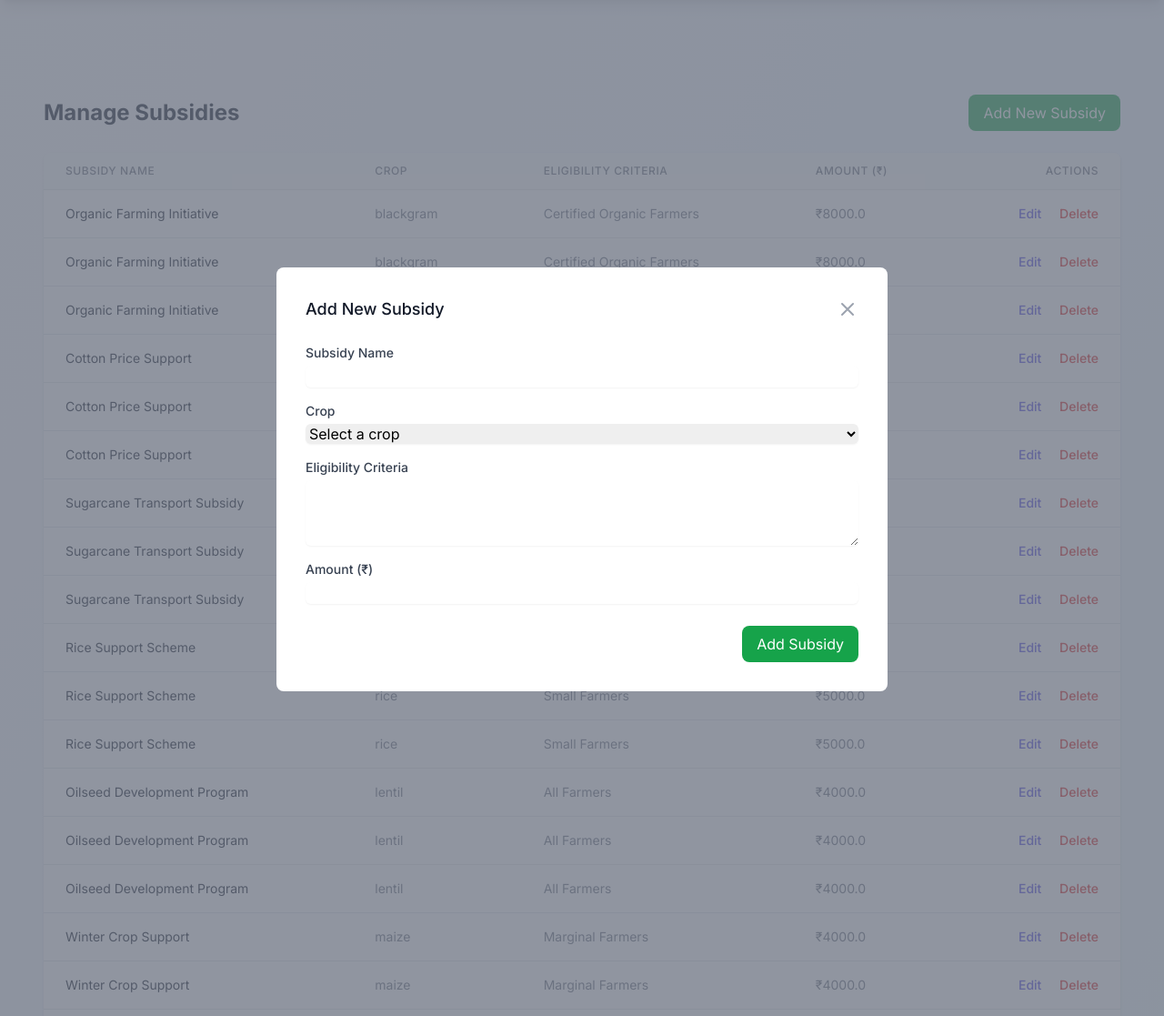
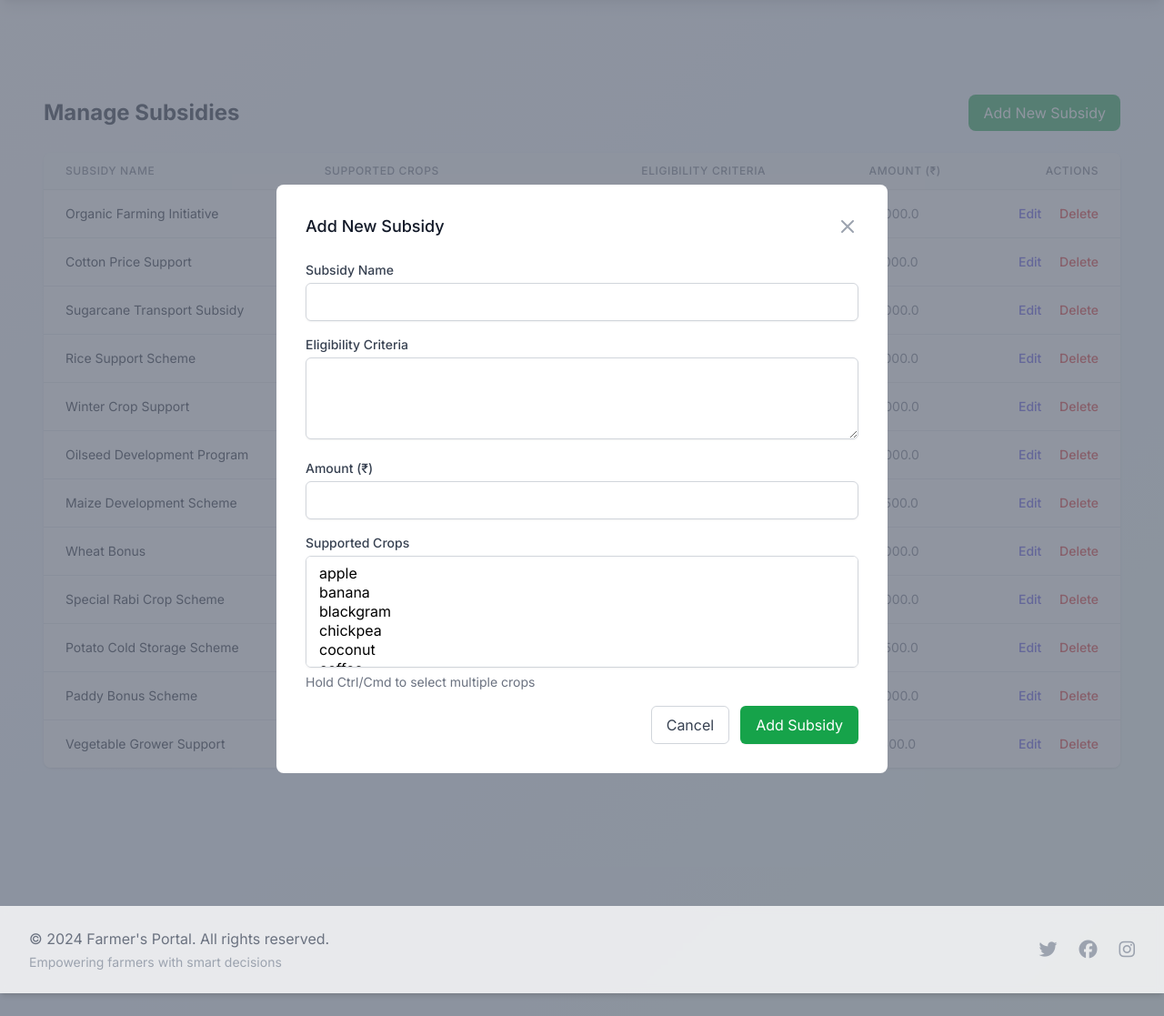
Before and after one commit to poornachandraks/FarmerDSS, a Flask app: page /manage/subsidies in a window 1280 px wide, after a click on "Add New Subsidy". Shown: the part 64-1181 px from the top of the page at 91% size. Run offline with Flask 2, Linux system fonts and the light colour scheme; a user stored in the database is signed in; data comes from the database, SQL or seed files in the repository; some libraries are stand-ins or nearby versions.

Commit message:
Updated to Normalized Form and improved Subsidies CRUD

```diff
--- a/app.py
+++ b/app.py
@@ -11,10 +11,17 @@ import numpy as np
 import os
 from joblib import load
 import pandas as pd
-from config import FLASK_SECRET_KEY
+
+# Try to import from config, fallback to os.environ or generate a random key
+try:
+    from config import FLASK_SECRET_KEY
+except ImportError:
+    import os
+    import secrets
+    FLASK_SECRET_KEY = os.environ.get('FLASK_SECRET_KEY') or secrets.token_hex(16)
 
 app = Flask(__name__)
-app.secret_key = FLASK_SECRET_KEY  # Using value from config
+app.secret_key = FLASK_SECRET_KEY
 
 # Login required decorator
 def login_required(f):
@@ -112,7 +119,7 @@ def dashboard():
             ORDER BY c.CropName
         ''').fetchall()
 
-        # Fetch active subsidies
+        # Updated subsidy query to use the supported_by table
         subsidies = c.execute('''
             SELECT DISTINCT
                 c.CropName,
@@ -120,11 +127,8 @@ def dashboard():
                 s.EligibilityCriteria,
                 s.Amount
             FROM subsidy_information s
-            JOIN (
-                SELECT MIN(CropID) as CropID, CropName
-                FROM crop_information
-                GROUP BY CropName
-            ) c ON s.CropID = c.CropID
+            JOIN supported_by sb ON s.SubsidyID = sb.SubsidyID
+            JOIN crop_information c ON sb.CropID = c.CropID
             ORDER BY s.Amount DESC
         ''').fetchall()
 
@@ -296,7 +300,7 @@ def predict():
             c = conn.cursor()
             try:
                 c.execute('''
-                    INSERT INTO prediction_history
+                    INSERT INTO preferred_crops
                     (UserID, Nitrogen, Phosphorus, Potassium, Temperature,
                      Humidity, pH, Location, PredictedCrop, Probability)
                     VALUES (?, ?, ?, ?, ?, ?, ?, ?, ?, ?)
@@ -587,31 +591,32 @@ def manage_subsidies():
     conn = sqlite3.connect('farmer_app.db')
     c = conn.cursor()
     try:
+        # Fetch all subsidies with their associated crops
         subsidies = c.execute('''
             SELECT DISTINCT
                 s.SubsidyID,
                 s.SubsidyName,
                 s.EligibilityCriteria,
                 s.Amount,
-                c.CropName
+                GROUP_CONCAT(c.CropName) as CropNames,
+                GROUP_CONCAT(c.CropID) as CropIDs
             FROM subsidy_information s
-            JOIN (
-                SELECT MIN(CropID) as CropID, CropName
-                FROM crop_information
-                GROUP BY CropName
-            ) c ON s.CropID = c.CropID
+            LEFT JOIN supported_by sb ON s.SubsidyID = sb.SubsidyID
+            LEFT JOIN crop_information c ON sb.CropID = c.CropID
+            GROUP BY s.SubsidyID
             ORDER BY s.Amount DESC
         ''').fetchall()
 
-        # Get unique crops for the add subsidy form
+        # Get all crops for the add/edit forms
         crops = c.execute('''
-            SELECT MIN(CropID) as CropID, CropName
+            SELECT DISTINCT CropID, CropName
             FROM crop_information
-            GROUP BY CropName
             ORDER BY CropName
         ''').fetchall()
 
-        return render_template('manage/subsidies.html', subsidies=subsidies, crops=crops)
+        return render_template('manage/subsidies.html',
+                             subsidies=subsidies,
+                             crops=crops)
     except Exception as e:
         flash(f'Error fetching subsidies: {str(e)}')
         return redirect(url_for('dashboard'))
@@ -628,16 +633,32 @@ def add_subsidy():
     conn = sqlite3.connect('farmer_app.db')
     c = conn.cursor()
     try:
+        # Extract form data
         subsidy_name = request.form['subsidy_name']
         criteria = request.form['criteria']
         amount = float(request.form['amount'])
-        crop_id = int(request.form['crop_id'])
+        # Get list of selected crop IDs from form
+        crop_ids = request.form.getlist('crop_ids[]')  # Note the [] in the name
 
+        if not crop_ids:
+            flash('Please select at least one crop for the subsidy')
+            return redirect(url_for('manage_subsidies'))
+
+        # Insert the subsidy
         c.execute('''
             INSERT INTO subsidy_information
-            (SubsidyName, EligibilityCriteria, Amount, CropID)
-            VALUES (?, ?, ?, ?)
-        ''', (subsidy_name, criteria, amount, crop_id))
+            (SubsidyName, EligibilityCriteria, Amount)
+            VALUES (?, ?, ?)
+        ''', (subsidy_name, criteria, amount))
+
+        subsidy_id = c.lastrowid
+
+        # Insert entries into supported_by table for each selected crop
+        for crop_id in crop_ids:
+            c.execute('''
+                INSERT INTO supported_by (SubsidyID, CropID)
+                VALUES (?, ?)
+            ''', (subsidy_id, int(crop_id)))
 
         conn.commit()
         flash('Subsidy added successfully')
@@ -662,13 +683,31 @@ def edit_subsidy(subsidy_id):
         subsidy_name = request.form['subsidy_name']
         criteria = request.form['criteria']
         amount = float(request.form['amount'])
-        crop_id = int(request.form['crop_id'])
+        crop_ids = request.form.getlist('crop_ids[]')  # Get list of selected crops
 
+        if not crop_ids:
+            flash('Please select at least one crop for the subsidy')
+            return redirect(url_for('manage_subsidies'))
+
+        # Start transaction
+        conn.execute('BEGIN TRANSACTION')
+
+        # Update subsidy information
         c.execute('''
             UPDATE subsidy_information
-            SET SubsidyName=?, EligibilityCriteria=?, Amount=?, CropID=?
+            SET SubsidyName=?, EligibilityCriteria=?, Amount=?
             WHERE SubsidyID=?
-        ''', (subsidy_name, criteria, amount, crop_id, subsidy_id))
+        ''', (subsidy_name, criteria, amount, subsidy_id))
+
+        # Remove all existing crop associations
+        c.execute('DELETE FROM supported_by WHERE SubsidyID = ?', (subsidy_id,))
+
+        # Add new crop associations
+        for crop_id in crop_ids:
+            c.execute('''
+                INSERT INTO supported_by (SubsidyID, CropID)
+                VALUES (?, ?)
+            ''', (subsidy_id, int(crop_id)))
 
         conn.commit()
         flash('Subsidy updated successfully')
@@ -690,7 +729,15 @@ def delete_subsidy(subsidy_id):
     conn = sqlite3.connect('farmer_app.db')
     c = conn.cursor()
     try:
+        # Start transaction
+        conn.execute('BEGIN TRANSACTION')
+
+        # Delete from supported_by first (due to foreign key constraint)
+        c.execute('DELETE FROM supported_by WHERE SubsidyID = ?', (subsidy_id,))
+
+        # Then delete the subsidy
         c.execute('DELETE FROM subsidy_information WHERE SubsidyID = ?', (subsidy_id,))
+
         conn.commit()
         flash('Subsidy deleted successfully')
     except Exception as e:
@@ -749,7 +796,6 @@ def prediction_history():
     conn = sqlite3.connect('farmer_app.db')
     c = conn.cursor()
     try:
-        # Fetch user's prediction history
         predictions = c.execute('''
             SELECT
                 PredictionID,
@@ -763,7 +809,7 @@ def prediction_history():
                 Location,
                 PredictedCrop,
                 Probability
-            FROM prediction_history
+            FROM preferred_crops
             WHERE UserID = ?
             ORDER BY Timestamp DESC
         ''', (session['user_id'],)).fetchall()
--- a/myenv/pyvenv.cfg
+++ /dev/null
@@ -1,5 +0,0 @@
-home = C:\Users\Nikunj Mittal\AppData\Local\Programs\Python\Python311
-include-system-site-packages = false
-version = 3.11.6
-executable = C:\Users\Nikunj Mittal\AppData\Local\Programs\Python\Python311\python.exe
-command = C:\Users\Nikunj Mittal\AppData\Local\Programs\Python\Python311\python.exe -m venv C:\Users\Nikunj Mittal\Desktop\FarmerDSS\myenv
--- a/requirements.txt
+++ b/requirements.txt
@@ -12,7 +12,7 @@ MarkupSafe==2.0.1
 itsdangerous==2.0.1
 click==8.0.1
 numpy==1.21.2
-pandas==1.3.3
+# pandas==1.3.3
 scikit-learn==0.24.2
 python-dateutil==2.8.2
 pytz==2021.1
--- a/templates/manage/subsidies.html
+++ b/templates/manage/subsidies.html
@@ -19,7 +19,7 @@
                 <thead class="bg-gray-50">
                     <tr>
                         <th class="px-6 py-3 text-left text-xs font-medium text-gray-500 uppercase tracking-wider">Subsidy Name</th>
-                        <th class="px-6 py-3 text-left text-xs font-medium text-gray-500 uppercase tracking-wider">Crop</th>
+                        <th class="px-6 py-3 text-left text-xs font-medium text-gray-500 uppercase tracking-wider">Supported Crops</th>
                         <th class="px-6 py-3 text-left text-xs font-medium text-gray-500 uppercase tracking-wider">Eligibility Criteria</th>
                         <th class="px-6 py-3 text-left text-xs font-medium text-gray-500 uppercase tracking-wider">Amount (₹)</th>
                         {% if session.role == 'admin' %}
@@ -31,12 +31,12 @@
                     {% for subsidy in subsidies %}
                     <tr>
                         <td class="px-6 py-4 whitespace-nowrap text-sm text-gray-900">{{ subsidy[1] }}</td>
-                        <td class="px-6 py-4 whitespace-nowrap text-sm text-gray-500">{{ subsidy[4] }}</td>
+                        <td class="px-6 py-4 text-sm text-gray-500">{{ subsidy[4] }}</td>
                         <td class="px-6 py-4 text-sm text-gray-500">{{ subsidy[2] }}</td>
                         <td class="px-6 py-4 whitespace-nowrap text-sm text-gray-500">₹{{ subsidy[3] }}</td>
                         {% if session.role == 'admin' %}
                         <td class="px-6 py-4 whitespace-nowrap text-right text-sm font-medium">
-                            <button onclick="editSubsidy({{ subsidy[0] }}, '{{ subsidy[1] }}', '{{ subsidy[2] }}', {{ subsidy[3] }})"
+                            <button onclick="editSubsidy({{ subsidy[0] }}, '{{ subsidy[1] }}', '{{ subsidy[2] }}', {{ subsidy[3] }}, '{{ subsidy[4] }}')"
                                     class="text-indigo-600 hover:text-indigo-900 mr-4">Edit</button>
                             <button onclick="deleteSubsidy({{ subsidy[0] }}, '{{ subsidy[1] }}')"
                                     class="text-red-600 hover:text-red-900">Delete</button>
@@ -64,37 +64,44 @@
                         </svg>
                     </button>
                 </div>
-                <form action="{{ url_for('add_subsidy') }}" method="POST">
-                    <div class="space-y-4">
+                <form method="POST" action="{{ url_for('add_subsidy') }}" class="space-y-4">
                     <div>
-                            <label class="block text-sm font-medium text-gray-700">Subsidy Name</label>
+                        <label class="block text-sm font-medium text-gray-700 mb-1">Subsidy Name</label>
                         <input type="text" name="subsidy_name" required
-                                   class="mt-1 block w-full rounded-md border-gray-300 shadow-sm focus:border-green-500 focus:ring-green-500">
+                               class="w-full px-3 py-2 border border-gray-300 rounded-md shadow-sm focus:outline-none focus:ring-green-500 focus:border-green-500">
                     </div>
+
                     <div>
-                            <label class="block text-sm font-medium text-gray-700">Crop</label>
-                            <select name="crop_id" required
-                                    class="mt-1 block w-full rounded-md border-gray-300 shadow-sm focus:border-green-500 focus:ring-green-500">
-                                <option value="">Select a crop</option>
+                        <label class="block text-sm font-medium text-gray-700 mb-1">Eligibility Criteria</label>
+                        <textarea name="criteria" rows="3" required
+                                  class="w-full px-3 py-2 border border-gray-300 rounded-md shadow-sm focus:outline-none focus:ring-green-500 focus:border-green-500"></textarea>
+                    </div>
+
+                    <div>
+                        <label class="block text-sm font-medium text-gray-700 mb-1">Amount (₹)</label>
+                        <input type="number" name="amount" step="0.01" min="0" required
+                               class="w-full px-3 py-2 border border-gray-300 rounded-md shadow-sm focus:outline-none focus:ring-green-500 focus:border-green-500">
+                    </div>
+
+                    <div>
+                        <label class="block text-sm font-medium text-gray-700 mb-1">Supported Crops</label>
+                        <select multiple name="crop_ids[]" required size="5"
+                                class="w-full px-3 py-2 border border-gray-300 rounded-md shadow-sm focus:outline-none focus:ring-green-500 focus:border-green-500">
                             {% for crop in crops %}
                                 <option value="{{ crop[0] }}">{{ crop[1] }}</option>
                             {% endfor %}
                         </select>
+                        <p class="mt-1 text-sm text-gray-500">Hold Ctrl/Cmd to select multiple crops</p>
                     </div>
-                        <div>
-                            <label class="block text-sm font-medium text-gray-700">Eligibility Criteria</label>
-                            <textarea name="criteria" rows="3" required
-                                      class="mt-1 block w-full rounded-md border-gray-300 shadow-sm focus:border-green-500 focus:ring-green-500"></textarea>
-                        </div>
-                        <div>
-                            <label class="block text-sm font-medium text-gray-700">Amount (₹)</label>
-                            <input type="number" name="amount" min="0" step="0.01" required
-                                   class="mt-1 block w-full rounded-md border-gray-300 shadow-sm focus:border-green-500 focus:ring-green-500">
-                        </div>
-                    </div>
-                    <div class="mt-6 flex justify-end">
+
+                    <div class="flex justify-end space-x-3 mt-6">
+                        <button type="button"
+                                onclick="document.getElementById('addSubsidyModal').classList.add('hidden')"
+                                class="px-4 py-2 border border-gray-300 rounded-md text-gray-700 bg-white hover:bg-gray-50 focus:outline-none focus:ring-2 focus:ring-offset-2 focus:ring-green-500">
+                            Cancel
+                        </button>
                         <button type="submit"
-                                class="bg-green-600 text-white px-4 py-2 rounded-lg hover:bg-green-700 focus:outline-none focus:ring-2 focus:ring-green-500 focus:ring-offset-2">
+                                class="px-4 py-2 border border-transparent rounded-md shadow-sm text-white bg-green-600 hover:bg-green-700 focus:outline-none focus:ring-2 focus:ring-offset-2 focus:ring-green-500">
                             Add Subsidy
                         </button>
                     </div>
@@ -117,36 +124,44 @@
                         </svg>
                     </button>
                 </div>
-                <form id="editSubsidyForm" method="POST">
-                    <div class="space-y-4">
+                <form id="editSubsidyForm" method="POST" class="space-y-4">
                     <div>
-                            <label class="block text-sm font-medium text-gray-700">Subsidy Name</label>
+                        <label class="block text-sm font-medium text-gray-700 mb-1">Subsidy Name</label>
                         <input type="text" name="subsidy_name" id="edit_subsidy_name" required
-                                   class="mt-1 block w-full rounded-md border-gray-300 shadow-sm focus:border-green-500 focus:ring-green-500">
+                               class="w-full px-3 py-2 border border-gray-300 rounded-md shadow-sm focus:outline-none focus:ring-green-500 focus:border-green-500">
                     </div>
+
                     <div>
-                            <label class="block text-sm font-medium text-gray-700">Crop</label>
-                            <select name="crop_id" id="edit_crop_id" required
-                                    class="mt-1 block w-full rounded-md border-gray-300 shadow-sm focus:border-green-500 focus:ring-green-500">
+                        <label class="block text-sm font-medium text-gray-700 mb-1">Eligibility Criteria</label>
+                        <textarea name="criteria" id="edit_criteria" rows="3" required
+                                  class="w-full px-3 py-2 border border-gray-300 rounded-md shadow-sm focus:outline-none focus:ring-green-500 focus:border-green-500"></textarea>
+                    </div>
+
+                    <div>
+                        <label class="block text-sm font-medium text-gray-700 mb-1">Amount (₹)</label>
+                        <input type="number" name="amount" id="edit_amount" step="0.01" min="0" required
+                               class="w-full px-3 py-2 border border-gray-300 rounded-md shadow-sm focus:outline-none focus:ring-green-500 focus:border-green-500">
+                    </div>
+
+                    <div>
+                        <label class="block text-sm font-medium text-gray-700 mb-1">Supported Crops</label>
+                        <select multiple name="crop_ids[]" id="edit_crop_ids" required size="5"
+                                class="w-full px-3 py-2 border border-gray-300 rounded-md shadow-sm focus:outline-none focus:ring-green-500 focus:border-green-500">
                             {% for crop in crops %}
                                 <option value="{{ crop[0] }}">{{ crop[1] }}</option>
                             {% endfor %}
                         </select>
+                        <p class="mt-1 text-sm text-gray-500">Hold Ctrl/Cmd to select multiple crops</p>
                     </div>
-                        <div>
-                            <label class="block text-sm font-medium text-gray-700">Eligibility Criteria</label>
-                            <textarea name="criteria" id="edit_criteria" rows="3" required
-                                      class="mt-1 block w-full rounded-md border-gray-300 shadow-sm focus:border-green-500 focus:ring-green-500"></textarea>
-                        </div>
-                        <div>
-                            <label class="block text-sm font-medium text-gray-700">Amount (₹)</label>
-                            <input type="number" name="amount" id="edit_amount" min="0" step="0.01" required
-                                   class="mt-1 block w-full rounded-md border-gray-300 shadow-sm focus:border-green-500 focus:ring-green-500">
-                        </div>
-                    </div>
-                    <div class="mt-6 flex justify-end">
+
+                    <div class="flex justify-end space-x-3 mt-6">
+                        <button type="button"
+                                onclick="document.getElementById('editSubsidyModal').classList.add('hidden')"
+                                class="px-4 py-2 border border-gray-300 rounded-md text-gray-700 bg-white hover:bg-gray-50 focus:outline-none focus:ring-2 focus:ring-offset-2 focus:ring-green-500">
+                            Cancel
+                        </button>
                         <button type="submit"
-                                class="bg-green-600 text-white px-4 py-2 rounded-lg hover:bg-green-700 focus:outline-none focus:ring-2 focus:ring-green-500 focus:ring-offset-2">
+                                class="px-4 py-2 border border-transparent rounded-md shadow-sm text-white bg-green-600 hover:bg-green-700 focus:outline-none focus:ring-2 focus:ring-offset-2 focus:ring-green-500">
                             Save Changes
                         </button>
                     </div>
@@ -164,12 +179,12 @@
                     <p class="text-sm text-gray-500 mb-6">Are you sure you want to delete <span id="deleteSubsidyName" class="font-medium"></span>? This action cannot be undone.</p>
                     <div class="flex justify-center space-x-4">
                         <button onclick="document.getElementById('deleteSubsidyModal').classList.add('hidden')"
-                                class="bg-gray-200 text-gray-700 px-4 py-2 rounded-lg hover:bg-gray-300 focus:outline-none focus:ring-2 focus:ring-gray-500 focus:ring-offset-2">
+                                class="px-4 py-2 border border-gray-300 rounded-md text-gray-700 bg-white hover:bg-gray-50 focus:outline-none focus:ring-2 focus:ring-offset-2 focus:ring-red-500">
                             Cancel
                         </button>
                         <form id="deleteSubsidyForm" method="POST" class="inline">
                             <button type="submit"
-                                    class="bg-red-600 text-white px-4 py-2 rounded-lg hover:bg-red-700 focus:outline-none focus:ring-2 focus:ring-red-500 focus:ring-offset-2">
+                                    class="px-4 py-2 border border-transparent rounded-md shadow-sm text-white bg-red-600 hover:bg-red-700 focus:outline-none focus:ring-2 focus:ring-offset-2 focus:ring-red-500">
                                 Delete
                             </button>
                         </form>
@@ -184,10 +199,19 @@
 
 {% block extra_scripts %}
 <script>
-function editSubsidy(id, name, criteria, amount) {
+function editSubsidy(id, name, criteria, amount, crops) {
     document.getElementById('edit_subsidy_name').value = name;
     document.getElementById('edit_criteria').value = criteria;
     document.getElementById('edit_amount').value = amount;
+
+    // Split crops string and select the options
+    const cropSelect = document.getElementById('edit_crop_ids');
+    const cropNames = crops.split(',').map(c => c.trim());
+
+    // Deselect all options first
+    Array.from(cropSelect.options).forEach(option => {
+        option.selected = cropNames.includes(option.text);
+    });
 
     document.getElementById('editSubsidyForm').action = `/manage/subsidies/edit/${id}`;
     document.getElementById('editSubsidyModal').classList.remove('hidden');
```
Also changed, not shown: database.py (+81 -56 lines), farmer_app.db, 12 other files. Lines whose indentation alone changed are shown as unchanged.
